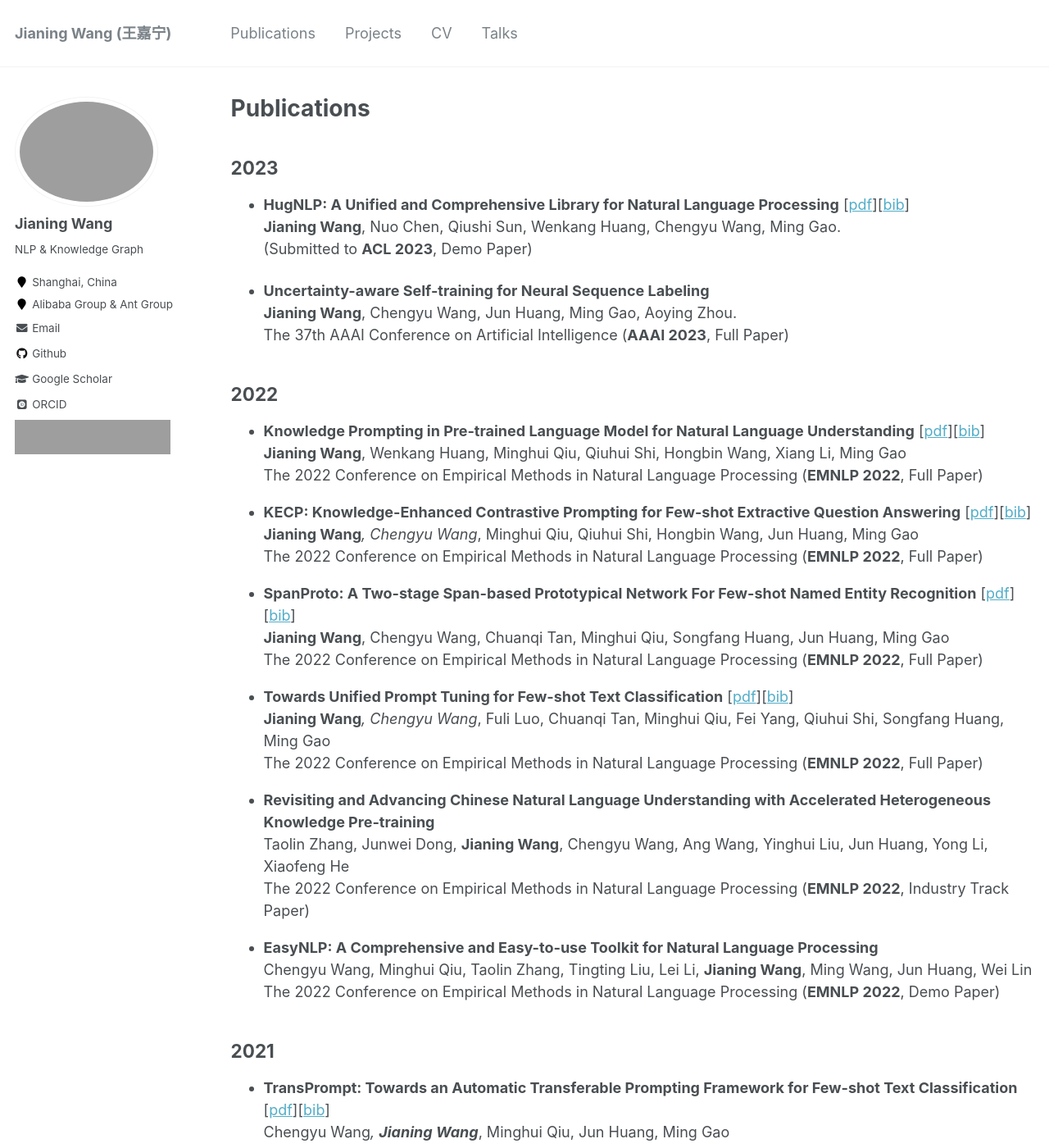
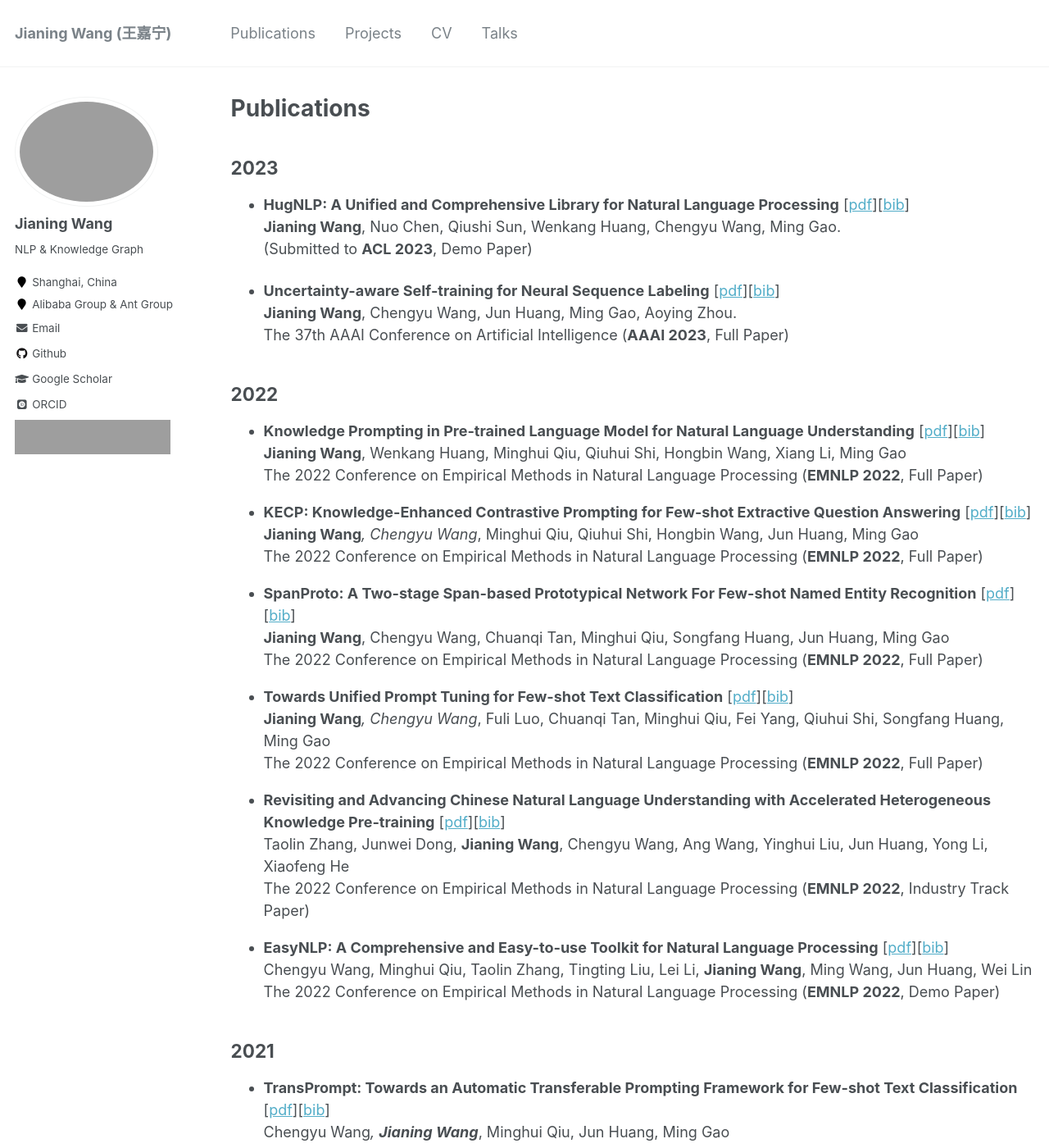
Before and after one commit to wjn1996/wjn1996.github.io, a Jekyll site: the page built from _pages/publications.md, in a window 1280 px wide and 1400 px high. Shown: the whole window at 82% size. Built offline with Jekyll 4.4.1, drawn with Linux system fonts in a browser that asks for light colours; some web fonts are replaced; grey boxes are pictures that could not be loaded.

```diff
--- a/_pages/publications.md
+++ b/_pages/publications.md
@@ -23,7 +23,7 @@
 <br>
 (Submitted to **ACL 2023**, Demo Paper)
 
-- **Uncertainty-aware Self-training for Neural Sequence Labeling**
+- **Uncertainty-aware Self-training for Neural Sequence Labeling** [[pdf](https://arxiv.org/pdf/2302.08659)][[bib](https://dblp.org/rec/journals/corr/abs-2302-08659.html?view=bibtex)]
 <br>
 **Jianing Wang**, Chengyu Wang, Jun Huang, Ming Gao, Aoying Zhou.
 <br>
@@ -63,7 +63,7 @@
 
 <!-- <br> -->
 
-- **Revisiting and Advancing Chinese Natural Language Understanding with Accelerated Heterogeneous Knowledge Pre-training**
+- **Revisiting and Advancing Chinese Natural Language Understanding with Accelerated Heterogeneous Knowledge Pre-training** [[pdf](https://aclanthology.org/2022.emnlp-industry.57.pdf)][[bib](https://dblp.org/rec/conf/emnlp/ZhangDWWWLHLH22.html?view=bibtex)]
 <br>
 Taolin Zhang, Junwei Dong, **Jianing Wang**, Chengyu Wang, Ang Wang, Yinghui Liu, Jun Huang, Yong Li, Xiaofeng He
 <br>
@@ -71,7 +71,7 @@
 
 <!-- <br> -->
 
-- **EasyNLP: A Comprehensive and Easy-to-use Toolkit for Natural Language Processing**
+- **EasyNLP: A Comprehensive and Easy-to-use Toolkit for Natural Language Processing** [[pdf](https://aclanthology.org/2022.emnlp-demos.3.pdf)][[bib](https://dblp.org/rec/conf/emnlp/WangQZLLWWHL22.html?view=bibtex)]
 <br>
 Chengyu Wang, Minghui Qiu, Taolin Zhang, Tingting Liu, Lei Li, **Jianing Wang**, Ming Wang, Jun Huang, Wei Lin
 <br>
```
